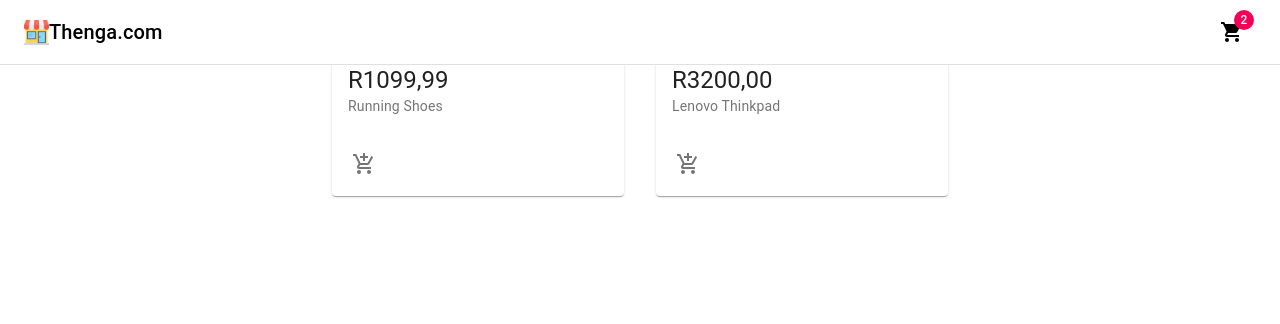
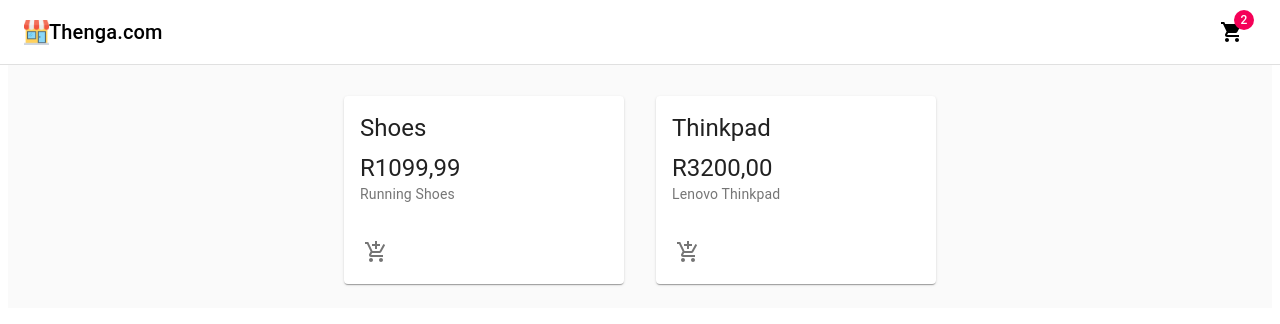
Before and after one commit to Sandilem7789/e_commerce, a React (Create React App) app: page / in a window 1280 px wide. Shown: the top 324 px of the page. Built offline with nearby package versions, Linux system fonts and the light colour scheme; the HTML template or start-up script is replaced by a standard one.

Commit message:
navbar done

```diff
--- a/src/components/Products/Products.jsx
+++ b/src/components/Products/Products.jsx
@@ -2,6 +2,7 @@
 import { Grid } from "@material-ui/core";
 
 import Product from "./Product/Product"
+import makeStyles from "./styles";
 
 //products array
 const products = [
@@ -10,8 +11,11 @@
 ];
 
 const Products = () => {
+    const classes = makeStyles();
+
     return (
-        <main>
+        <main className={classes.content}>
+            <div className={classes.toolbar} />
             <Grid container justify="center" spacing={4}>
                 {products.map((product) => (
                     <Grid item key={product.id} xs={12} sm={6} md={4} lg={3}>
--- /dev/null
+++ b/src/components/Products/styles.js
@@ -0,0 +1,13 @@
+import { makeStyles } from '@material-ui/core/styles';
+
+export default makeStyles((theme) => ({
+  toolbar: theme.mixins.toolbar,
+  content: {
+    flexGrow: 1,
+    backgroundColor: theme.palette.background.default,
+    padding: theme.spacing(3),
+  },
+  root: {
+    flexGrow: 1,
+  },
+}));
```
